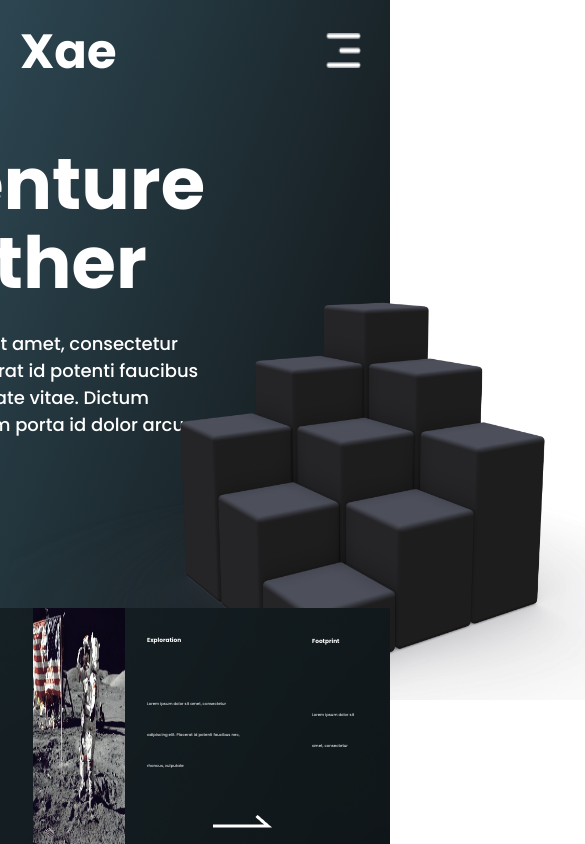
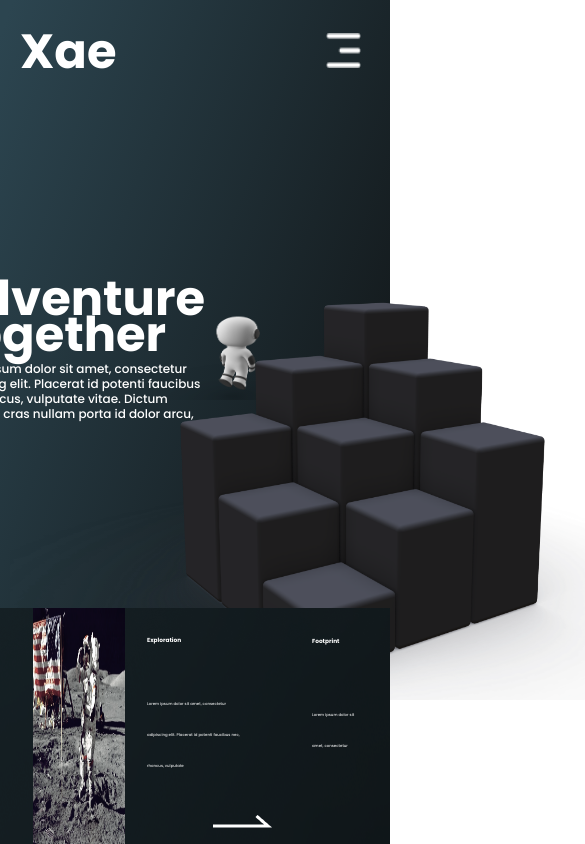
Before and after one commit to hstrejoluna/I-Design-You-Build---Frontend-Challenge-1-, a React (Create React App) app: page / in a window 390 px wide. Shown: the top 844 px of the page, 585 px wide, since content can reach past the window. Built offline with nearby package versions, Linux system fonts and the light colour scheme.

Commit message:
pending mobile

```diff
--- a/src/index.css
+++ b/src/index.css
@@ -36,7 +36,6 @@ code {
   justify-content: space-between;
   grid-area: verticalbar;
   border-right: solid 1px #fff;
-
 }
 
 .verticalbar h2 {
@@ -236,7 +235,7 @@ code {
   z-index: 20;
 }
 
-.mobilemenu{
+.mobilemenu {
   display: none;
 }
 
@@ -247,10 +246,10 @@ code {
   .nav-items p {
     display: none;
   }
-  .nav-items .sunicon{
+  .nav-items .sunicon {
     display: none;
   }
-  .nav-items .mobilemenu{
+  .nav-items .mobilemenu {
     display: block;
   }
   .nav-items {
@@ -268,24 +267,48 @@ code {
     height: 100vh;
     overflow: hidden;
   }
-  .body{
+  .body {
     overflow: hidden;
   }
-  .verticalbar{
+  .verticalbar {
     grid-area: logo;
     display: block;
     border-right: 0px;
   }
 
+  .heroimg {
+    overflow: hidden;
+  }
 
-  .cubes{
-    grid-area: main;
-    position: absolute;
+  .cubes {
+    grid-area: heroimg;
     width: 600px;
     height: 500px;
     left: 10px;
     top: 200px;
-    z-index: -10;
+    z-index: 1;
   }
 
+  .astronaut {
+    grid-area: heroimg;
+    width: 150px;
+    height: 100px;
+    left: 160px;
+    top: 300px;
+    z-index: 1;
+  }
+
+  .herotext h2 {
+    margin-left: 16rem;
+    font-size: 48px;
+    line-height: 36px;
+    z-index: 10;
+  }
+
+  .herotext p{
+    margin-left: 16rem;
+    font-size: 12px;
+    line-height: 15px;
+    z-index: 30;
+  }
 }
```
